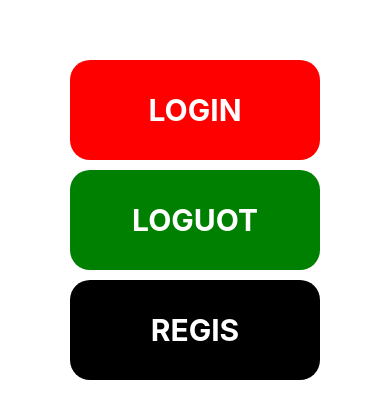
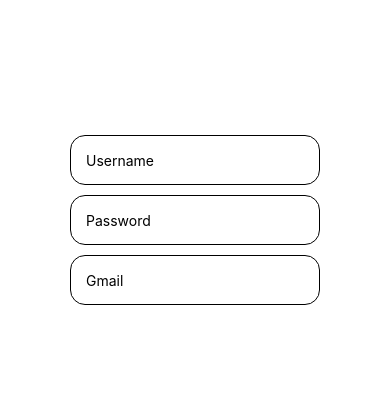
Before and after one commit to muhriswan321/105841104821-Riswan-labweb, a React Native app: screen / in a window 390 px wide. Shown: the part 197-616 px from the top of the page. Built offline with nearby package versions, Linux system fonts and the light colour scheme.

Commit message:
Text Input

```diff
--- a/App.js
+++ b/App.js
@@ -1,28 +1,22 @@
 import { StyleSheet, Text, View, TextInput } from 'react-native'
 import React from 'react'
 
-const ButtonCostum = ({ text, color }) => {
+const TextInputCostum = ({ placeholder, color, typeKeybooard }) => {
   return (
-    <View style={{
-      backgroundColor: color,
+    <TextInput
+    placeholder= {placeholder}
+    keyboardType= {typeKeybooard}
+    style={{
       width: 250,
-      height: 100,
-      borderRadius: 20,
-      justifyContent: 'center',
-      marginBottom: 10
-    }}>
-      <Text style={{
-        textAlign: 'center',
-        color: 'white',
-        fontSize: 30,
-        fontWeight: 'bold',
-      }}>
-        {text}
-      </Text>
-    </View>
+      height: 50,
+      borderColor: color,
+      borderWidth: 1,
+      borderRadius: 15,
+      marginBottom: 10,
+      paddingLeft: 15
+    }}></TextInput>
   )
 }
-
 const App = () => {
   return (
     <View style={{
@@ -30,9 +24,9 @@
       justifyContent: 'center',
       alignItems: 'center',
     }}>
-      <ButtonCostum text= "LOGIN" color= "red" />
-      <ButtonCostum text= "LOGUOT" color= "green" />
-      <ButtonCostum text= "REGIS" color= "black" />
+      <TextInputCostum placeholder="Username" color="black" />
+      <TextInputCostum placeholder="Password" color="black" />
+      <TextInputCostum placeholder="Gmail" color="black" />
     </View>
   )
 }
```
